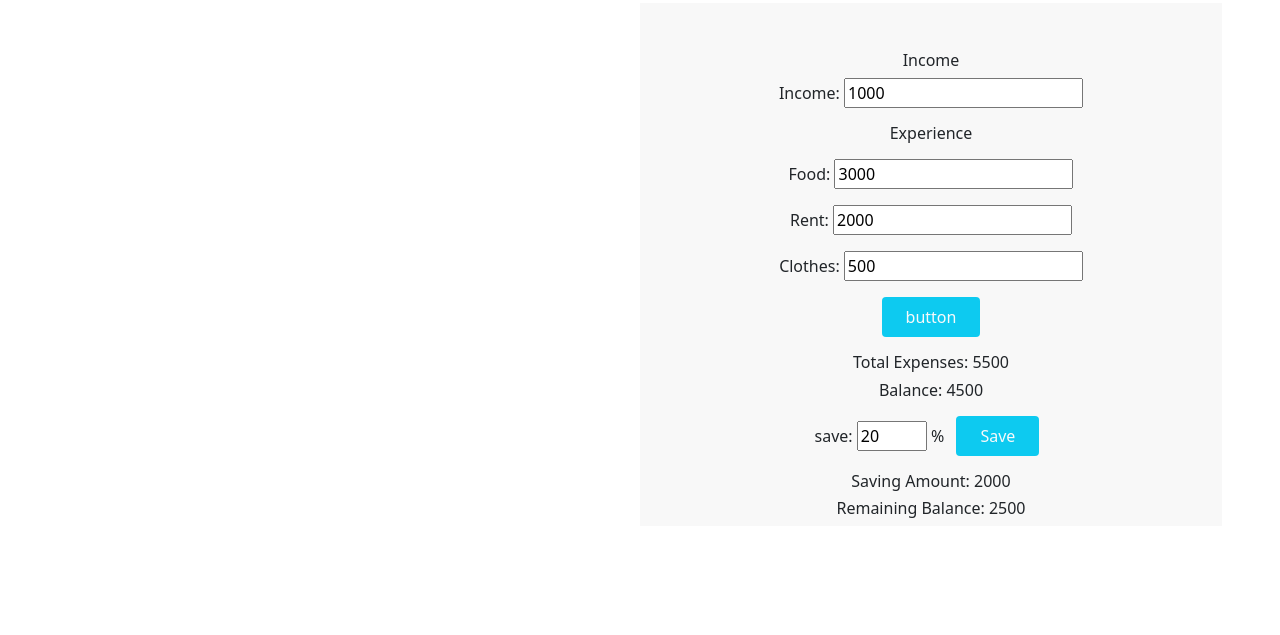
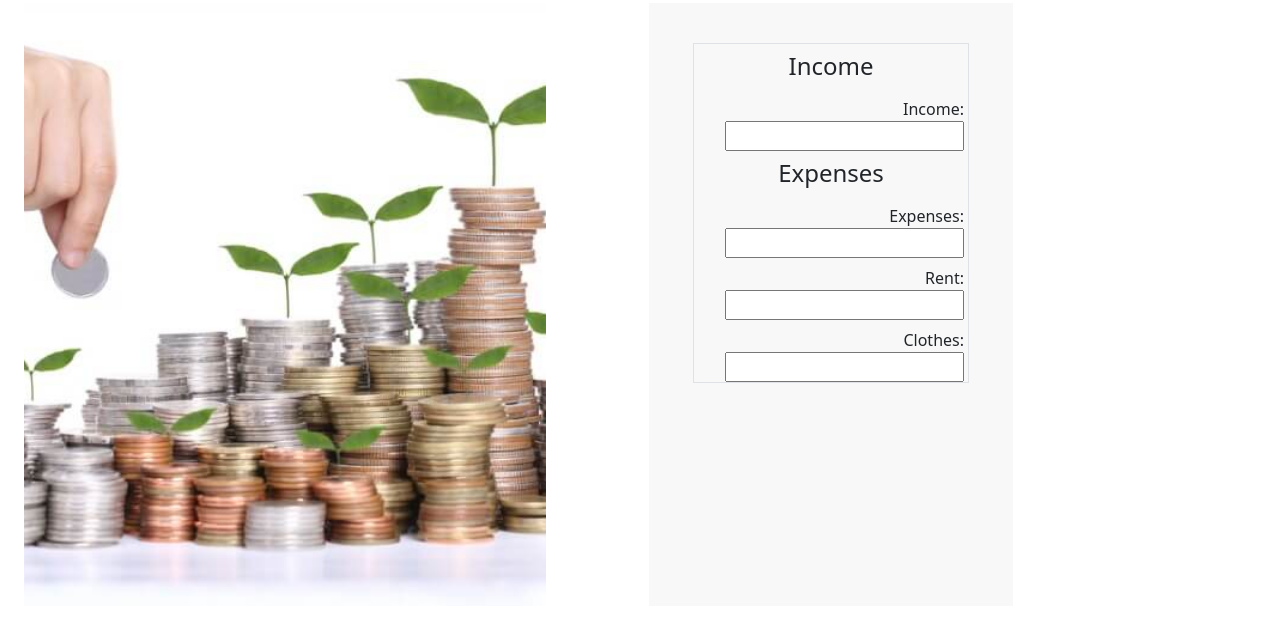
Before and after one commit to salmakhatun0056/money-master, a plain HTML site: page index.html in a window 1280 px wide. Shown: the part 69-704 px from the top of the page. Drawn offline with nearby package versions, Linux system fonts and the light colour scheme.

Commit message:
input-finish

```diff
--- a/index.html
+++ b/index.html
@@ -12,42 +12,28 @@
 </head>
 
 <body>
-    <section class="container">
+    <header>
         <h1 class="text-center mt-3 text-info">Money Master💰 </h1>
-        <div class="row gx-5">
+    </header>
+    <section class="container row">
+        <!-- image added -->
         <div class="col-lg-6">
             <img class="w-100" src="image/secrets-to-saving-money.png" alt="">
         </div>
 
-            <div style="background-color: #F8F8F8;" class="col-lg-6 container">
+        <div style="background-color: #F8F8F8;" class="col-lg-4 container p-5">
 
-                <div class="text-center mt-5">
-                    <div>
-                        <h6>Income</h6>
-                    </div>
-                    <div class="mb-3">
+            <div class=" row border g-2">
+                <h4 class="text-center col-12 ">Income</h4>
+                <label class="text-end col-12" for="income">Income: <input type="text"></label>
 
-                        <label for="income">Income:</label>
+                <h4 class="text-center col-12">Expenses</h4>
+                <label class="text-end col-12" for="expenses">Expenses: <input type="text"></label>
+                <label class="text-end col-12" for="rent">Rent: <input type="text"></label>
+                <label class="text-end col-12" for="clothes">Clothes: <input type="text"></label>
 
-                        <input id="income-number" type="text" min="0" value="1000">
-                    </div>
-                    <h6 class="mb-3">Experience</h6>
 
-                    <div class="mb-3 ">
-                        <label for="Food">Food:</label>
-                        <input id="food-number" type="text" min="0" value="3000">
-                    </div>
-
-                    <div class="mb-3">
-                        <label for="rent">Rent:</label>
-                        <input id="rent-number" type="text" min="0" value="2000">
-                    </div>
-                    <div class="mb-3">
-                        <label for="clothes">Clothes:</label>
-                        <input id="clothes-number" type="text" min="0" value="500">
-                    </div>
-
-                    <div>
+                <!-- <div>
                     <button style=" outline: 0;
                     border: 0;" class="bg-info rounded text-light mb-3  px-4 py-2">button</button>
                     <h6>Total Expenses: 5500 </h6>
@@ -59,10 +45,9 @@
                     border: 0;" class="bg-info rounded text-light mb-3  px-4 py-2 mx-2">Save</button>
                     <h6>Saving Amount: 2000 </h6>
                     <h6>Remaining Balance: 2500 </h6>
-                    </div>
+                </div> -->
             </div>
 
-            </div>
         </div>
 
     </section>
```
Also changed, not shown: image/secrets-to-saving-money.jpg (deleted), image/secrets-to-saving-money.png (added). Lines whose indentation alone changed are shown as unchanged.
